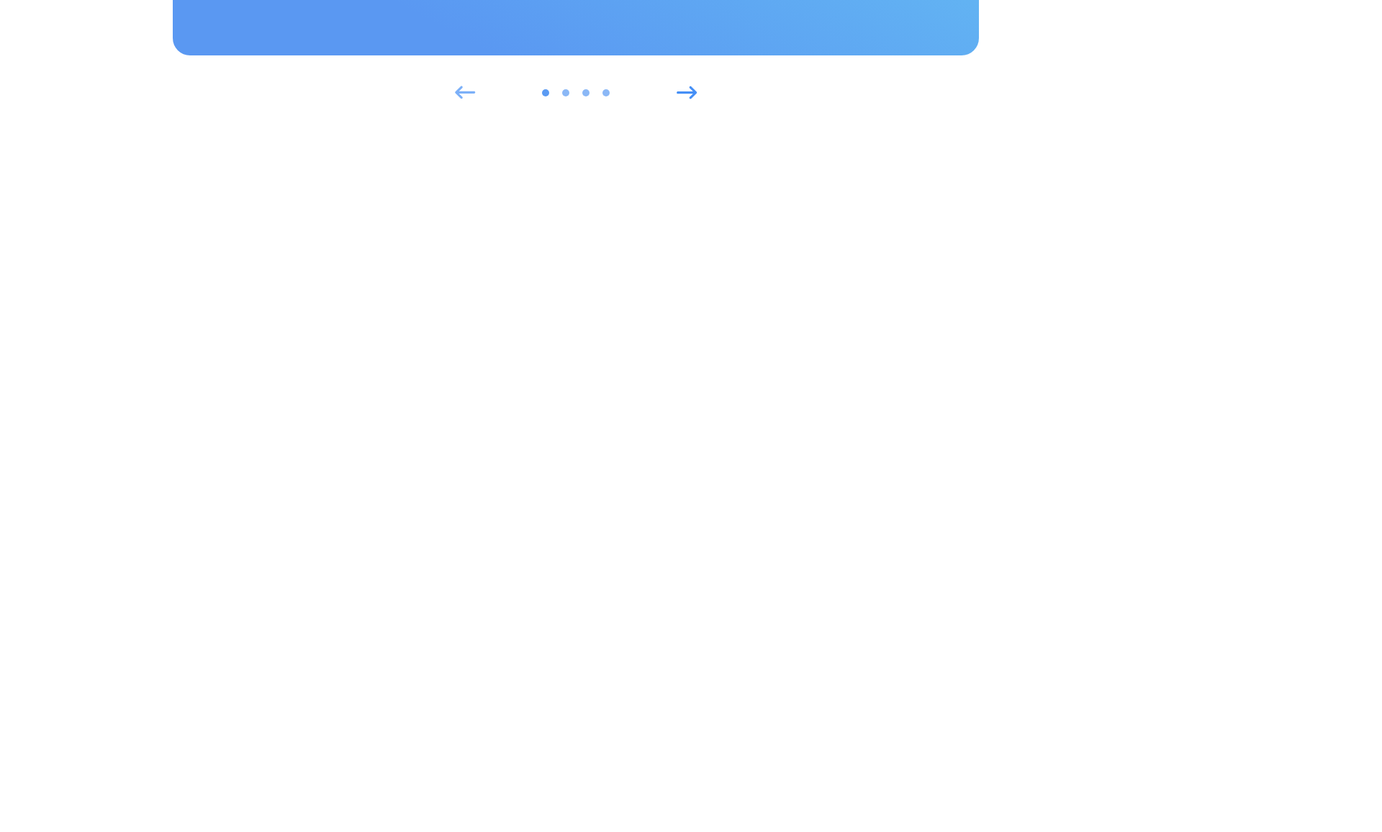
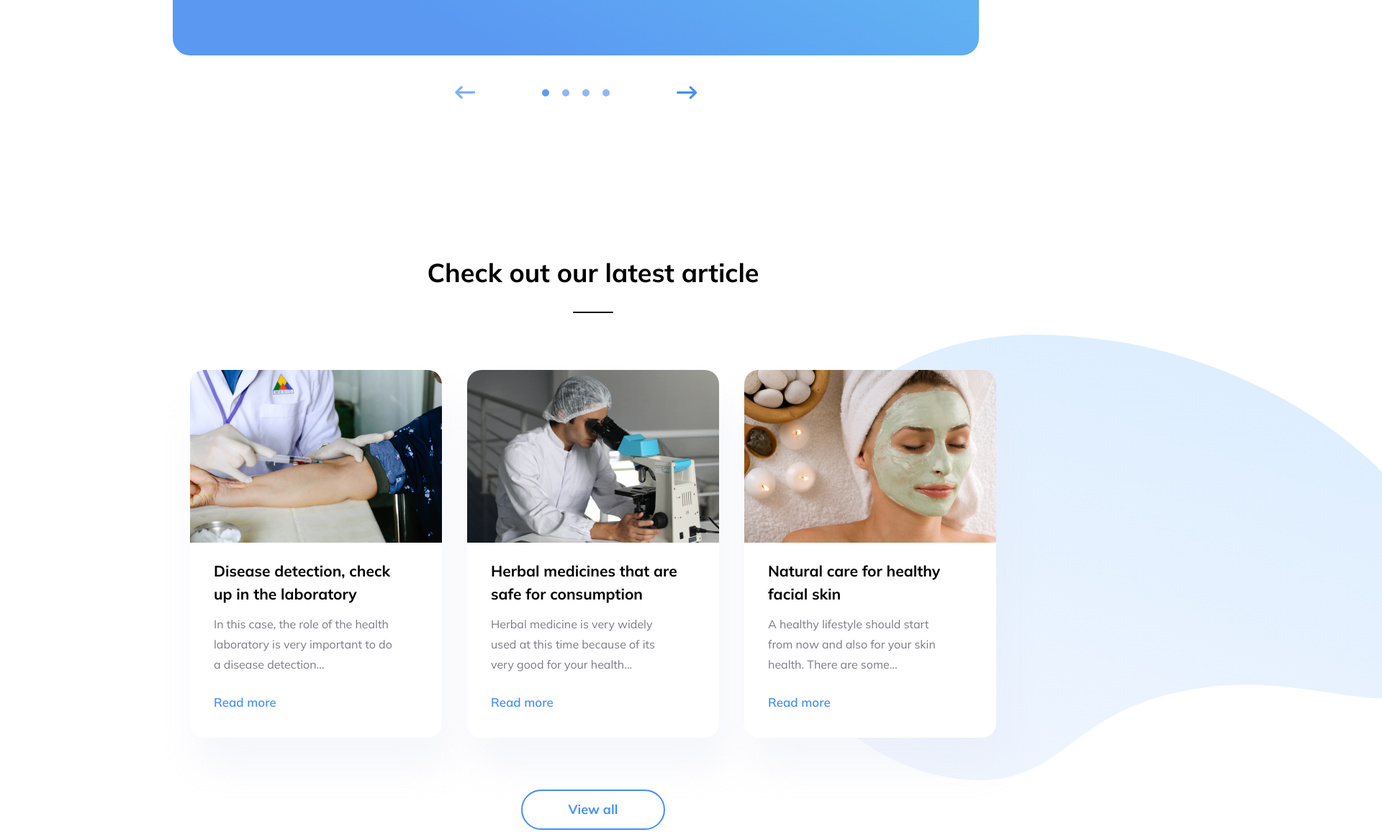
Before and after one commit to GVal98/trafalgar-landing, a website built with webpack: page src/index.html in a window 1280 px wide. Shown: the part 4114-5270 px from the top of the page at 72% size, 1920 px wide, since content can reach past the window. Before the commit the page ends 4255 px from the top, so only its background shows below. Built offline with nearby package versions, Linux system fonts and the light colour scheme.

Commit message:
feat: articles

```diff
--- a/src/index.html
+++ b/src/index.html
@@ -209,6 +209,61 @@
           </button>
         </div>
       </section>
+      <section class="articles">
+        <img src="img/services__bg.svg" alt="" class="articles__bg" />
+        <div class="subheading subheading">
+          <h2 class="subheading__text">Check out our latest article</h2>
+          <hr class="subheading__line" />
+        </div>
+        <div class="articles__cards">
+          <div class="full-card">
+            <img
+              src="img/card-1.png"
+              alt="injection photo"
+              class="full-card__img"
+            />
+            <h3 class="full-card__heading">
+              Disease detection, check up in the laboratory
+            </h3>
+            <p class="full-card__text">
+              In this case, the role of the health laboratory is very important
+              to do a disease detection...
+            </p>
+            <a href="#" class="full-card__link">Read more</a>
+          </div>
+          <div class="full-card">
+            <img
+              src="img/card-2.png"
+              alt="scientist photo"
+              class="full-card__img"
+            />
+            <h3 class="full-card__heading">
+              Herbal medicines that are safe for consumption
+            </h3>
+            <p class="full-card__text">
+              Herbal medicine is very widely used at this time because of its
+              very good for your health...
+            </p>
+            <a href="#" class="full-card__link">Read more</a>
+          </div>
+          <div class="full-card">
+            <img
+              src="img/card-3.png"
+              alt="face mask photo"
+              class="full-card__img"
+            />
+            <h3 class="full-card__heading">
+              Natural care for healthy facial skin
+            </h3>
+            <p class="full-card__text">
+              A healthy lifestyle should start from now and also for your skin
+              health. There are some...
+            </p>
+            <a href="#" class="full-card__link">Read more</a>
+          </div>
+        </div>
+        <a href="#" class="button">View all</a>
+      </section>
     </main>
   </body>
 </html>
--- a/src/sass/base/_base.scss
+++ b/src/sass/base/_base.scss
@@ -1,6 +1,7 @@
 html {
   box-sizing: border-box;
   font-size: 62.5%;
+  overflow-x: hidden;
 }
 
 *,
--- /dev/null
+++ b/src/sass/components/_full-card.scss
@@ -0,0 +1,41 @@
+.full-card {
+  width: 35rem;
+  box-shadow: 1rem 4rem 5rem rgba(229, 233, 246, 0.4);
+  border-radius: 2rem;
+  overflow: hidden;
+  background-color: $primary-color-3;
+
+  &__heading {
+    font-size: 2.1rem;
+    line-height: 3.2rem;
+    width: 25.9rem;
+    margin-left: 3.3rem;
+    margin-top: 2.1rem;
+  }
+
+  &__text {
+    font-size: 1.6rem;
+    line-height: 2.8rem;
+    color: $primary-color-2;
+    width: 26.1rem;
+    margin-left: 3.3rem;
+    margin-top: 1.2rem;
+  }
+
+  &__link {
+    font-size: 1.7rem;
+    font-weight: 600;
+    line-height: 2.8rem;
+    color: $accent-color-1;
+    margin-left: 3.3rem;
+    display: inline-block;
+    margin-top: 2.5rem;
+    margin-bottom: 3.5rem;
+    text-decoration: none;
+    width: auto;
+
+    &:hover {
+      color: $accent-color-1-light;
+    }
+  }
+}
--- /dev/null
+++ b/src/sass/layout/_articles.scss
@@ -0,0 +1,25 @@
+.articles {
+  margin-top: 21rem;
+  width: 112rem;
+  display: flex;
+  flex-direction: column;
+  align-items: center;
+  position: relative;
+  margin-right: -4.8rem;
+
+  &__cards {
+    width: 100%;
+    margin-top: 7.9rem;
+    display: flex;
+    justify-content: space-between;
+    margin-bottom: 7.2rem;
+  }
+
+  &__bg {
+    position: absolute;
+    transform: scale(-1, -1);
+    z-index: -100;
+    top: -2rem;
+    right: -72rem;
+  }
+}
--- a/src/sass/main.scss
+++ b/src/sass/main.scss
@@ -6,6 +6,7 @@
 @import './components/subheading';
 @import './components/simple-card';
 @import './components/button';
+@import './components/full-card';
 
 @import './layout/header';
 @import './layout/intro';
@@ -13,3 +14,4 @@
 @import './layout/providers';
 @import './layout/apps';
 @import './layout/reviews';
+@import './layout/articles';
```
Also changed, not shown: src/img/card-1.png (added), src/img/card-2.png (added), src/img/card-3.png (added).
